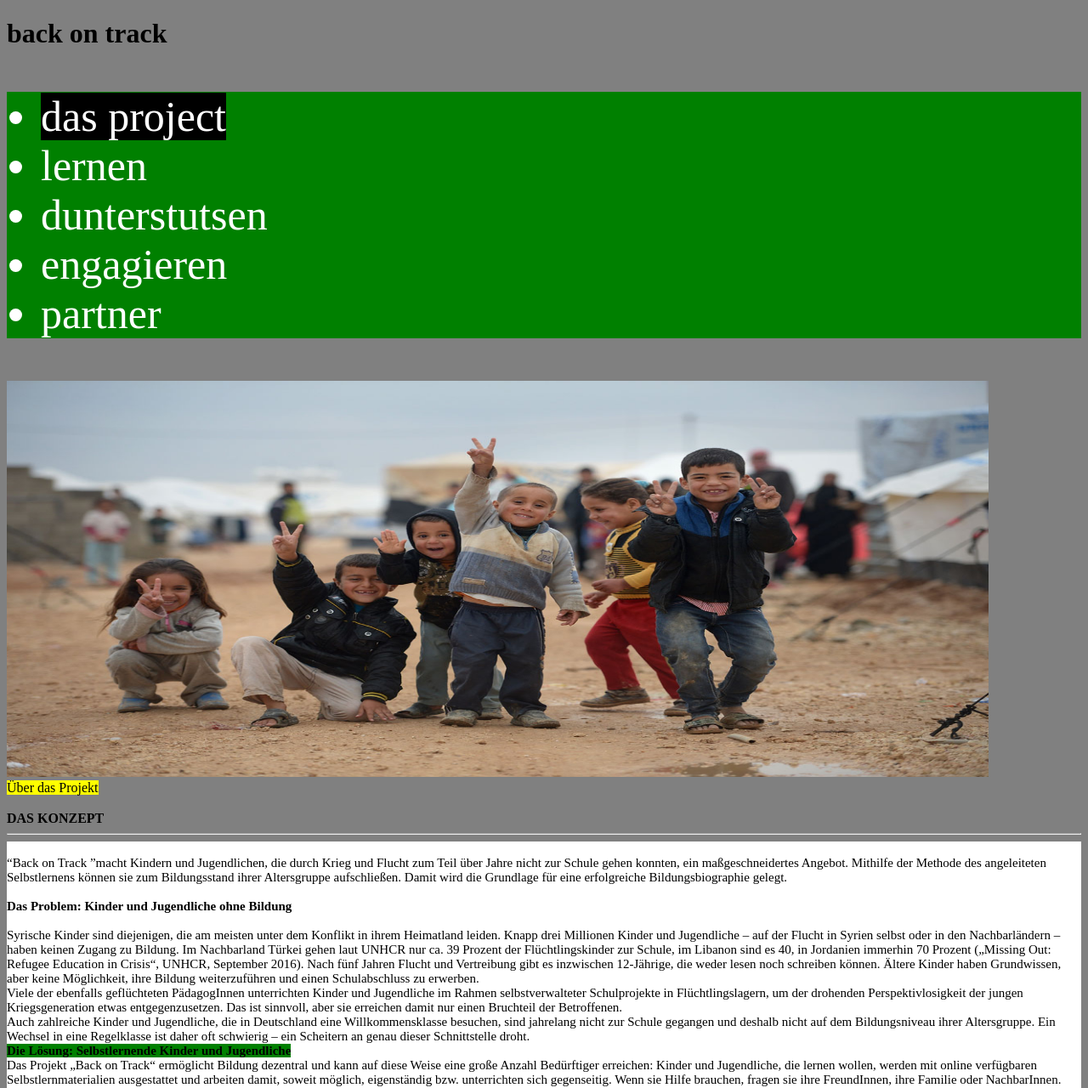
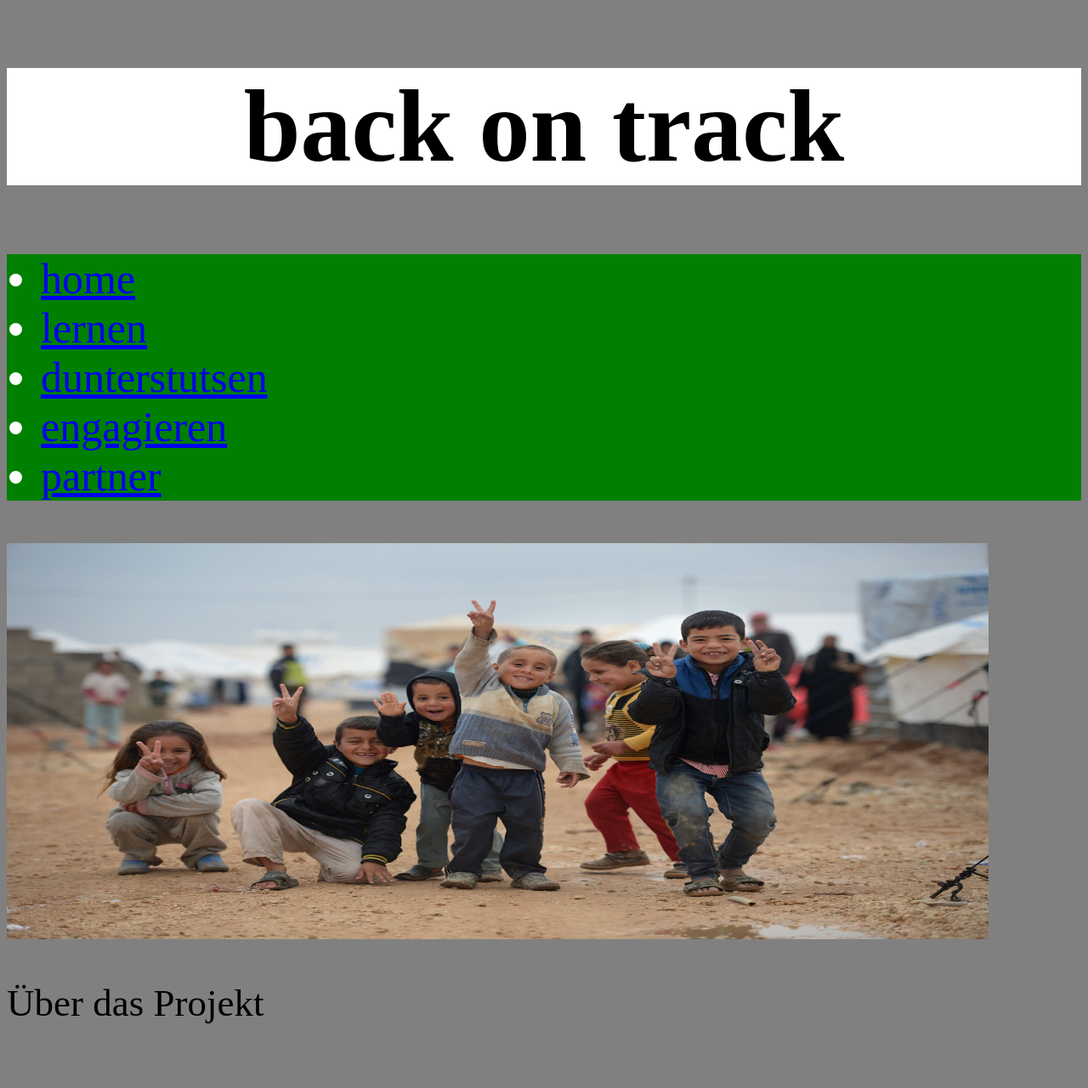
Before and after one commit to leovugee/git-intro-devugees, a plain HTML site: page sareh/back_on_track.html in a window 1280 px wide. Shown: the top 1280 px of the page at 85% size. Drawn offline with Linux system fonts and the light colour scheme.

Commit message:
menu change

```diff
--- a/sareh/back_on_track.html
+++ b/sareh/back_on_track.html
@@ -2,10 +2,6 @@
 <html>
 <head>
 	<link rel="stylesheet" type="text/css" href="index.css">
-
-
-
-
 
 
 
@@ -22,16 +18,20 @@
 
 	<nav>
 		<ul>
-			<li><a id="home-link">das project</a> </li>
-			<li>lernen </li>
-			<li>dunterstutsen </li>
-			<li>engagieren</li>
-			<li>partner</li>
+			<li><a href="www"> home</a> </li>
+			<li><a href="www"> lernen </a></li>
+			<li><a href="www"> dunterstutsen</a> </li>
+			<li><a href="www"> engagieren<a/></li>
+			<li><a href="www"> partner<a/></li>
 		</ul>
 	</nav>
+
 	<img src="img/kids.jpg" width="1155" height="466" ><br>
-	<mark>Über das Projekt</mark><br>
+
+	<p>Über das Projekt</p><br>
+
 	<br><b>DAS KONZEPT</b><hr>
+
 							<div class="info"><br><q>Back on Track </q>macht Kindern und Jugendlichen, die durch Krieg und Flucht zum Teil über Jahre nicht zur Schule gehen konnten, ein maßgeschneidertes Angebot. Mithilfe der Methode des angeleiteten Selbstlernens können sie zum Bildungsstand ihrer Altersgruppe aufschließen. Damit wird die Grundlage für eine erfolgreiche Bildungsbiographie gelegt.<br>
 
 							<br><b> Das Problem: Kinder und Jugendliche ohne Bildung</b><br>
@@ -63,13 +63,13 @@
 
 						</div>
 
-
+		<footer>
 				© Back on Track e.V.Vereinsregister Charlottenburg VR35292BSitz: BerlinGemeinnützigkeit bescheinigt vom Finanzamt für Körperschaften
 				Steuernummer 27/661/50300Bankverbindung: Back on Track e.V., GLS-Bank,<br> <b>IBAN: DE34 4306 0967 1194 2773 01</b><br>
 				,<b> BIC: GENODEM1GLS</b>
 
-								<p><strong> E-Mail: info@backontracksyria.org</strong></p>
-
+								<p> E-Mail: info@backontracksyria.org</p>
+		</footer>
 
 
 
--- a/sareh/index.css
+++ b/sareh/index.css
@@ -23,3 +23,16 @@ nav{
 	font-size: 15px;
 	background-color: white;
 }
+
+header {	text-align: center;
+	font-size: 60px;
+	background-color: white;
+}
+p{
+	font-size: 45px;
+
+}
+
+footer{
+	background-color: green;
+}
```
